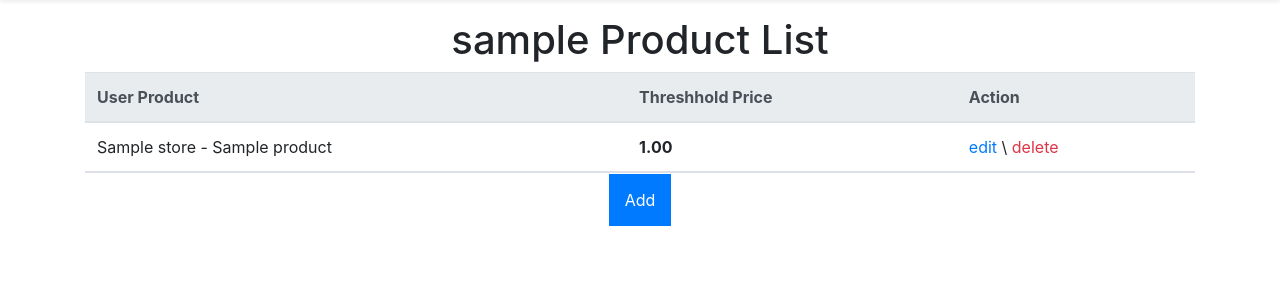
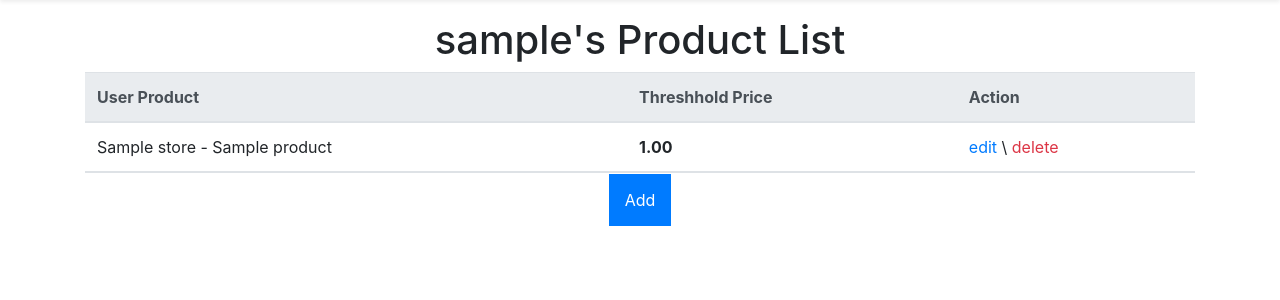
Before and after one commit to ericziethen/oz-price-checker, a Django app: page /userproduct/ in a window 1280 px wide. Shown: the part 97-397 px from the top of the page. Run offline with Django 3.2, Linux system fonts and the light colour scheme; a user stored in the database is signed in; tables that the repository leaves empty hold one stand-in row (values such as "Sample post"); some libraries are stand-ins or nearby versions.

Commit message:
Improved homepage header

```diff
--- a/ozpricechecker/templates/pricefinderapp/userproduct_list.html
+++ b/ozpricechecker/templates/pricefinderapp/userproduct_list.html
@@ -1,7 +1,7 @@
 {% extends "base.html" %}
 
 {% block content %}
-    <h1  align="center">{{ user.get_username }} Product List</h1>
+    <h1  align="center">{{ user.get_username }}'s Product List</h1>
 
     <!-- {% for user_product in userproduct_list %}
     <ul>
```
